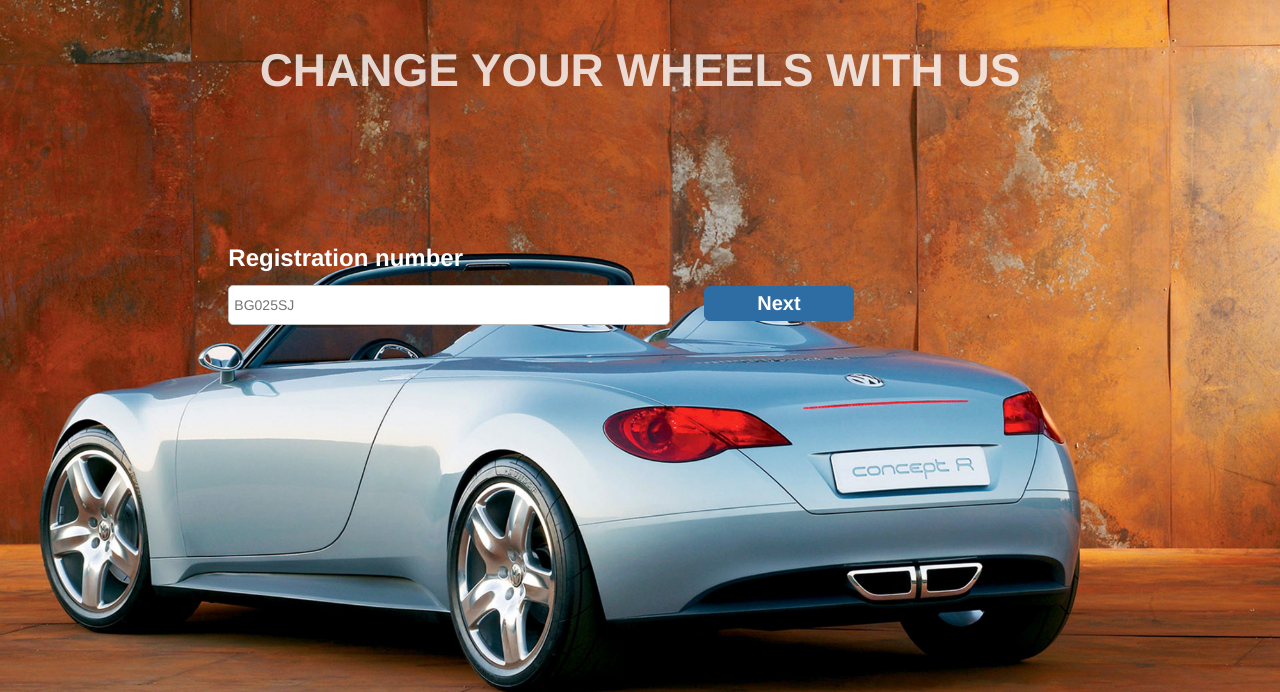
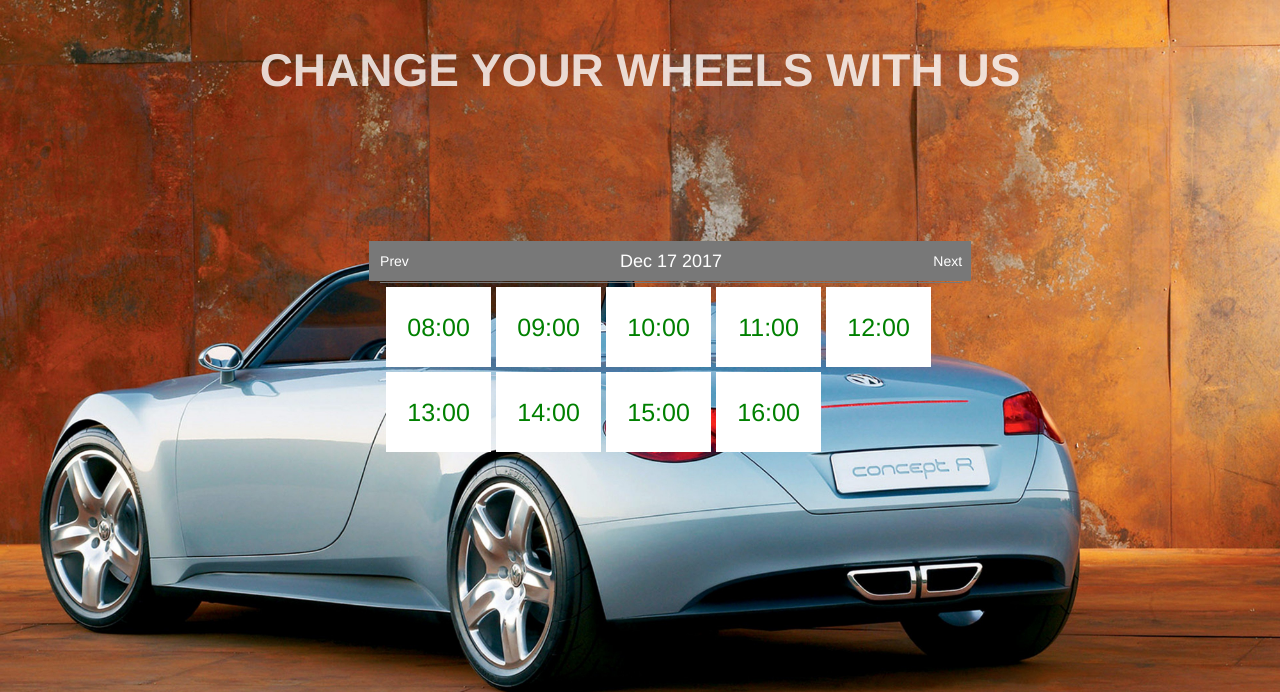
Before and after one commit to miroslavribac/booking_system, a PHP site: page / in a window 1280 px wide. Shown: the top 692 px of the page. Run offline with PHP 8.4, Linux system fonts and the light colour scheme; data that the repository does not hold is empty; some libraries are stand-ins or nearby versions.

Commit message:
Update Calendar

```diff
--- a/app/assets/css/style.css
+++ b/app/assets/css/style.css
@@ -105,7 +105,7 @@ body {
     padding:0px;
     width: 602px;
     font-family:Helvetica, "Times New Roman", Times, serif;
-    display:none;
+    /*display:none;*/
 }
 
 div.calendar div.box{
--- a/app/assets/js/custom.js
+++ b/app/assets/js/custom.js
@@ -50,6 +50,21 @@ $(document).ready(function(){
         });
     }
 
+    Calendar();
+    function Calendar(){
+        $.ajax({
+            url: "classes/AjaxFunctions.php",
+            method: "POST",
+            data: "data",
+            success: function(data){
+                $(".calendar").html(data);
+            },
+            error: function(xhr, status, error){
+                console.log(status);
+            }
+        });
+    }
+
     $(".box-content .dates li.slot-green").click(function(){
         alert($(this).attr("id"));
     });
--- a/app/classes/AjaxFunctions.php
+++ b/app/classes/AjaxFunctions.php
@@ -1,43 +1,55 @@
 <?php
+error_reporting(E_ALL);
+ini_set('display_errors',1);
 
-include("DB.php");
-//include("Calendar.php");
+//include("DB.php");
+include("Calendar.php");
 
-storeBookingObject($_POST);
+if(isset($_POST["data"])){
 
-function storeBookingObject($post){
+    $calendar = new Calendar();
 
-    $reg_number = isset($post['registration-number']) ? $post['registration-number'] : "";
-    $date = isset($post["date"]) ? $post["date"] : "";
-    $first_name = isset($post["first-name"]) ? $post["first-name"] : "";
-    $last_name  = isset($post['last-name']) ? $post['last-name'] : "";
-    $email = isset($post['email']) ? $post['email'] : "";
-    $address = isset($post['address']) ? $post['address'] : "";
-    $person_or_company = isset($post["company"]) ? "company" : "person";
-    $your_location_or_service = isset($post['your-location']) ? "your-location": "service";
-    $custom_location = isset($post['custom-location']) ? $post['custom-location'] : "";
-    $time_slot = date("H:i:s");
-
-    $booking_info = array(
-        "person_or_company" => $person_or_company,
-        "location_or_service" => $your_location_or_service,
-        "custom_location" => $custom_location,
-        "time_slot" => $time_slot
-    );
-
-    $booking_info = json_encode($booking_info);
-
-    $db = new DB();
-    $query = "INSERT INTO appointments(reg_number, first_name, last_name, email, address, booking_info, appointment_date, time_slot) VALUES(:reg_number, :first_name, :last_name, :email, :address, :booking_info, :appointment_date, :time_slot)";
-    $db->query($query);
-    $db->bind(":reg_number", $reg_number);
-    $db->bind(":first_name", $first_name);
-    $db->bind(":last_name", $last_name);
-    $db->bind(":email", $email);
-    $db->bind(":address", $address);
-    $db->bind(":booking_info", $booking_info);
-    $db->bind(":appointment_date", $date);
-    $db->bind(":time_slot", $time_slot);
-    $db->execute();
+    echo $calendar->show();
 
 }
+
+
+
+//storeBookingObject($_POST);
+//
+//function storeBookingObject($post){
+//
+//    $reg_number = isset($post['registration-number']) ? $post['registration-number'] : "";
+//    $date = isset($post["date"]) ? $post["date"] : "";
+//    $first_name = isset($post["first-name"]) ? $post["first-name"] : "";
+//    $last_name  = isset($post['last-name']) ? $post['last-name'] : "";
+//    $email = isset($post['email']) ? $post['email'] : "";
+//    $address = isset($post['address']) ? $post['address'] : "";
+//    $person_or_company = isset($post["company"]) ? "company" : "person";
+//    $your_location_or_service = isset($post['your-location']) ? "your-location": "service";
+//    $custom_location = isset($post['custom-location']) ? $post['custom-location'] : "";
+//    $time_slot = date("H:i:s");
+//
+//    $booking_info = array(
+//        "person_or_company" => $person_or_company,
+//        "location_or_service" => $your_location_or_service,
+//        "custom_location" => $custom_location,
+//        "time_slot" => $time_slot
+//    );
+//
+//    $booking_info = json_encode($booking_info);
+//
+//    $db = new DB();
+//    $query = "INSERT INTO appointments(reg_number, first_name, last_name, email, address, booking_info, appointment_date, time_slot) VALUES(:reg_number, :first_name, :last_name, :email, :address, :booking_info, :appointment_date, :time_slot)";
+//    $db->query($query);
+//    $db->bind(":reg_number", $reg_number);
+//    $db->bind(":first_name", $first_name);
+//    $db->bind(":last_name", $last_name);
+//    $db->bind(":email", $email);
+//    $db->bind(":address", $address);
+//    $db->bind(":booking_info", $booking_info);
+//    $db->bind(":appointment_date", $date);
+//    $db->bind(":time_slot", $time_slot);
+//    $db->execute();
+//
+//}
--- a/app/classes/Calendar.php
+++ b/app/classes/Calendar.php
@@ -9,9 +9,6 @@ class Calendar {
      */
     public function __construct(){
         $this->naviHref = htmlentities($_SERVER['PHP_SELF']);
-        $this->currentMonth = date('m', mktime(0, 0, 0, 0, 10));
-        $this->currentDay= date('d', mktime(0, 0, 0, 0, 10));
-        $this->currentYear= date('Y', mktime(0, 0, 0, 0, 10));
     }
 
     /********************* PROPERTY ********************/
@@ -140,9 +137,9 @@ class Calendar {
         }
 
         return
-            '<div id="calendar"><div class="box"><div class="header"><div id="'.$this->_prevMonth().'" class="prev-month"><a id="'.$this->_prevDay().'" class="prev" href="'.$this->naviHref.'?month='.$this->_prevMonth().'&day='.$this->_prevDay().'">Prev</a></div>'.
+            '<div class="box"><div class="header"><div id="'.$this->_prevMonth().'" class="prev-month"><a id="'.$this->_prevDay().'" class="prev-day" href="'.$this->naviHref.'?month='.$this->_prevMonth().'&day='.$this->_prevDay().'">Prev</a></div>'.
             '<span class="title">'. $this->_currentMonth() . " " . $this->_currentDay() . " " .  $this->_currentYear() . '</span>'.
-            '<div id="'.$this->_nextMonth().'" class="next-month"><a id="'.$this->_nextDay().'" class="next" href="'.$this->naviHref.'?month='.$this->_nextMonth().'&day='.$this->_nextDay().'">Next</a></div><div class="box-content"><ul class="dates">'.$this->_showHours().'</ul></div></div></div></div>';
+            '<div id="'.$this->_nextMonth().'" class="next-month"><a id="'.$this->_nextDay().'" class="next-day" href="'.$this->naviHref.'?month='.$this->_nextMonth().'&day='.$this->_nextDay().'">Next</a></div><div class="box-content"><ul class="dates">'.$this->_showHours().'</ul></div></div></div>';
 
     }
 
--- a/app/index.php
+++ b/app/index.php
@@ -1,7 +1,7 @@
 <?php
 error_reporting(E_ALL);
 ini_set('display_errors',1);
-include("classes/Calendar.php");
+//include("classes/Calendar.php");
 ?>
 <!DOCTYPE html>
 <html>
@@ -17,7 +17,7 @@ include("classes/Calendar.php");
 <body>
 
 <!--    --><?php
-    $calendar = new Calendar();
+//    $calendar = new Calendar();
 //    echo $calendar->show();
 //    ?>
 
@@ -27,38 +27,12 @@ include("classes/Calendar.php");
         <div class="col-sm-9 col-sm-offset-2">
             <section class="booking">
                 <form class="booking-form" action="#" method="POST">
-                    <div class="car-registration">
-                        <p>Registration number</p>
-                        <input type="text" name="registration-number" id="registration-number" placeholder="BG025SJ"/>
-                        <button type="button" class="next">Next</button>
-                    </div>
-                    <div class="calendar">
-                        <p>Choose your booking date</p>
-                        <div class="box">
-                            <div class="header">
-                                <div id="<?php echo $calendar->_currentMonth(); ?>" class="prev-month">
-                                    <a id="<?php echo $calendar->_currentDay(); ?>" class="prev-day" href="">Prev</a>
-                                </div>
-                                <span class="title"><?php echo $calendar->_currentMonth() . " " . $calendar->_currentDay() . " " . $calendar->_currentYear(); ?></span>
-                                <div id="" class="next-month">
-                                    <a id="" class="next-day" href="">Next</a>
-                                </div>
-                                <div class="box-content">
-                                    <ul class="dates">
-                                        <li id="08:00" class="slot-green">08:00</li>
-                                        <li id="08:00" class="slot-green">09:00</li>
-                                        <li id="08:00" class="slot-red">10:00</li>
-                                        <li id="08:00" class="slot-green">11:00</li>
-                                        <li id="08:00" class="slot-red">12:00</li>
-                                        <li id="08:00" class="slot-green">13:00</li>
-                                        <li id="08:00" class="slot-green">14:00</li>
-                                        <li id="08:00" class="slot-green">15:00</li>
-                                        <li id="08:00" class="slot-green">16:00</li>
-                                    </ul>
-                                </div>
-                            </div>
-                        </div>
-                    </div>
+<!--                    <div class="car-registration">-->
+<!--                        <p>Registration number</p>-->
+<!--                        <input type="text" name="registration-number" id="registration-number" placeholder="BG025SJ"/>-->
+<!--                        <button type="button" class="next">Next</button>-->
+<!--                    </div>-->
+                    <div class="calendar"></div>
                     <div class="personal-info">
                         <p>Personal Informations</p>
                         <div class="form-group">
```
Also changed, not shown: 2 other files.
